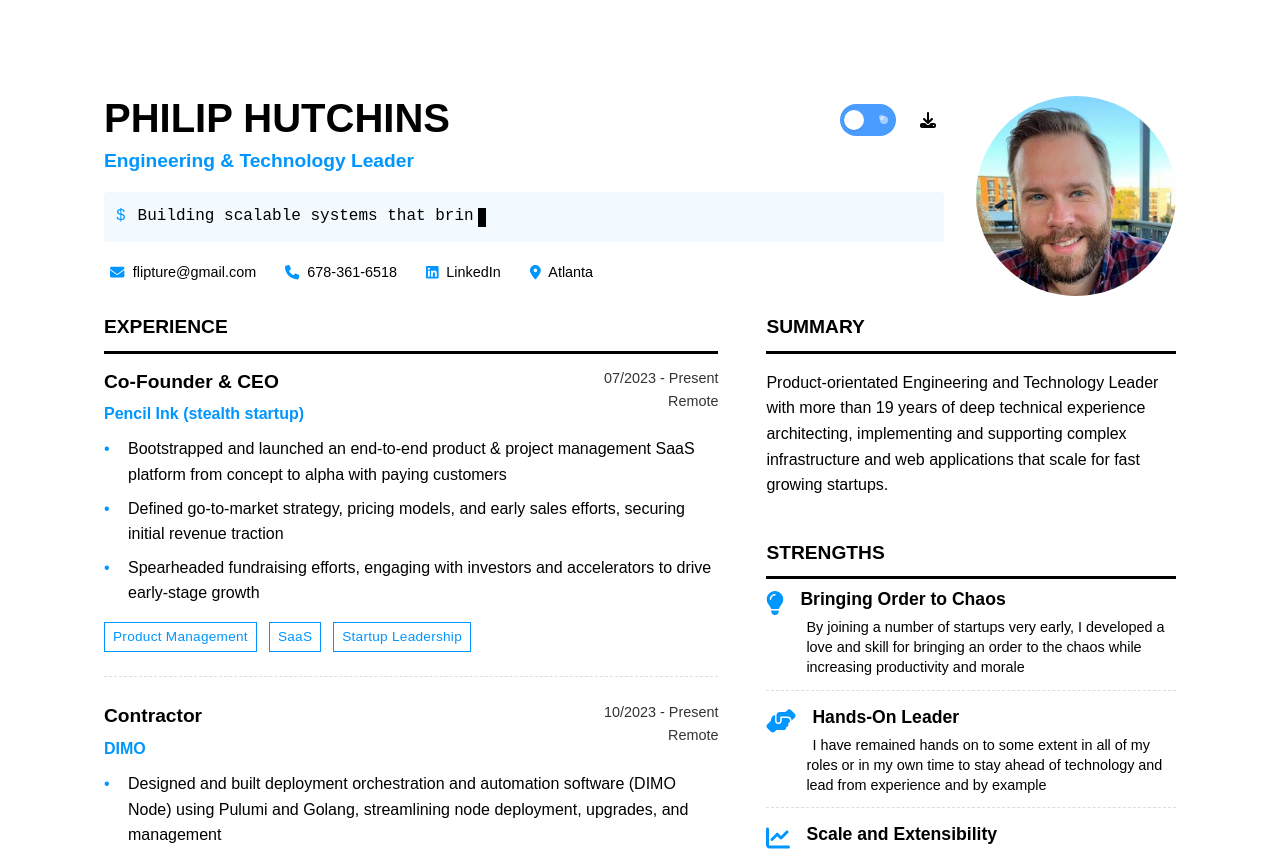
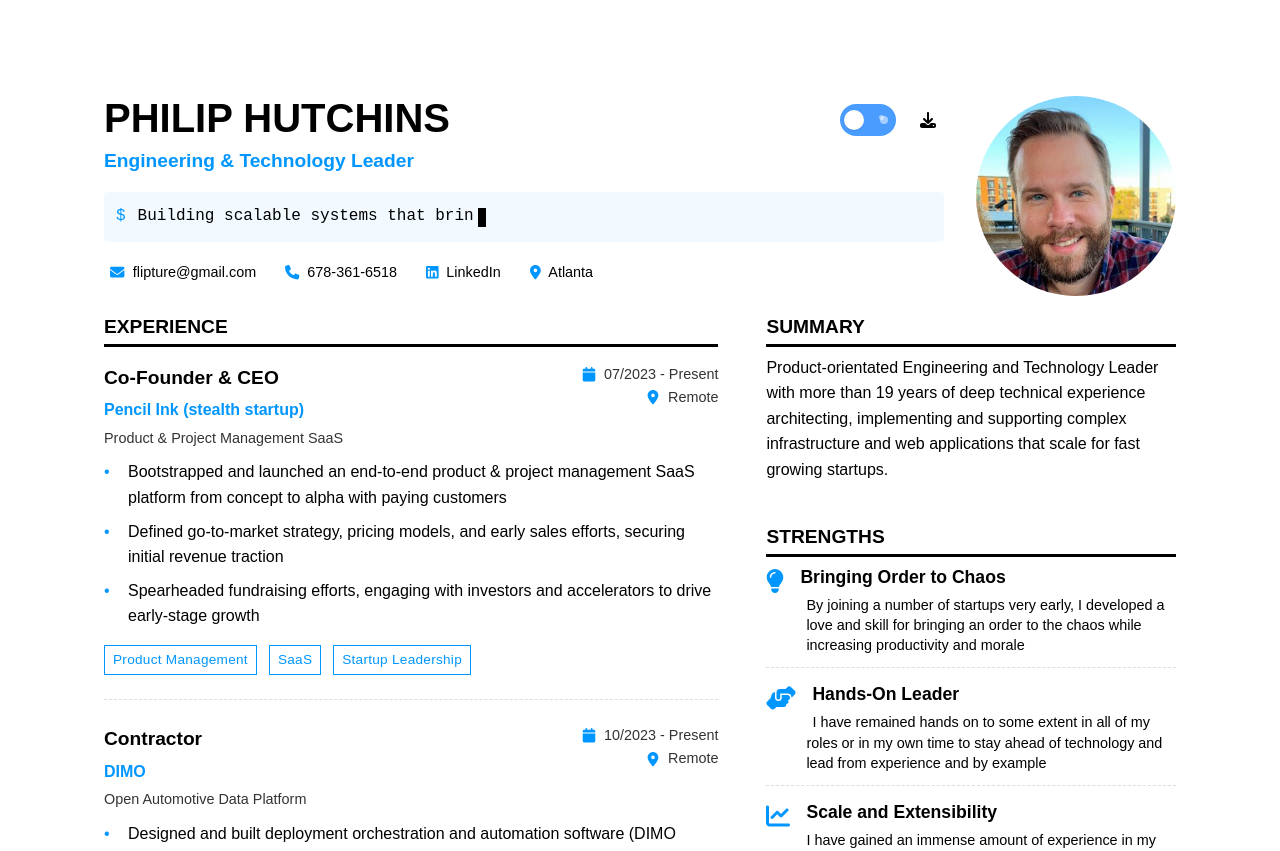
Before and after one commit to phutchins/interactiveresume, a Vue app: page / in a window 1280 px wide. Shown: the top 851 px of the page. Built offline with nearby package versions, Linux system fonts and the light colour scheme.

Commit message:
Added company description field

```diff
--- a/src/components/ExperienceSection.vue
+++ b/src/components/ExperienceSection.vue
@@ -5,10 +5,17 @@
         <div class="job-title-company">
           <h3>{{ job.title }}</h3>
           <h4>{{ job.company }}</h4>
+          <p class="company-description">{{ job.companyDescription }}</p>
         </div>
         <div class="job-meta">
-          <span class="job-date">{{ job.startDate }} - {{ job.endDate }}</span>
-          <span class="job-location">{{ job.location }}</span>
+          <span class="job-date">
+            <font-awesome-icon :icon="['fas', 'calendar']" class="meta-icon" />
+            {{ job.startDate }} - {{ job.endDate }}
+          </span>
+          <span class="job-location">
+            <font-awesome-icon :icon="['fas', 'location-dot']" class="meta-icon" />
+            {{ job.location }}
+          </span>
         </div>
       </div>
 
@@ -27,13 +34,19 @@
 </template>
 
 <script setup lang="ts">
+import { library } from '@fortawesome/fontawesome-svg-core';
+import { faCalendar, faLocationDot } from '@fortawesome/free-solid-svg-icons';
+import { FontAwesomeIcon } from '@fortawesome/vue-fontawesome';
 import { ref } from 'vue';
 import type { Experience } from '../types/resume';
+
+library.add(faCalendar, faLocationDot);
 
 const jobs: Experience[] = [
   {
     title: 'Co-Founder & CEO',
     company: 'Pencil Ink (stealth startup)',
+    companyDescription: 'Product & Project Management SaaS',
     location: 'Remote',
     startDate: '07/2023',
     endDate: 'Present',
@@ -47,6 +60,7 @@ const jobs: Experience[] = [
   {
     title: 'Contractor',
     company: 'DIMO',
+    companyDescription: 'Open Automotive Data Platform',
     location: 'Remote',
     startDate: '10/2023',
     endDate: 'Present',
@@ -60,6 +74,7 @@ const jobs: Experience[] = [
   {
     title: 'Chief Technology Officer',
     company: 'Proof',
+    companyDescription: 'Data Driven Impact Analysis',
     location: 'Remote / Miami, FL',
     startDate: '04/2022',
     endDate: '07/2023',
@@ -72,6 +87,7 @@ const jobs: Experience[] = [
   {
     title: 'Decentralization Workstream Lead',
     company: 'Gitcoin DAO',
+    companyDescription: 'Community Funding Tools',
     location: 'Remote',
     startDate: '05/2021',
     endDate: '03/2022',
@@ -85,6 +101,7 @@ const jobs: Experience[] = [
   {
     title: 'Vice President of Engineering and Product',
     company: 'Gravy Solutions',
+    companyDescription: 'Customer Retention',
     location: 'Remote / Atlanta, GA',
     startDate: '06/2020',
     endDate: '05/2021',
@@ -98,6 +115,7 @@ const jobs: Experience[] = [
   {
     title: 'Chief Technology Officer',
     company: 'Storj Labs Inc.',
+    companyDescription: 'Decentralized Cloud Storage Platform',
     location: 'Atlanta, GA / Remote',
     startDate: '03/2016',
     endDate: '12/2019',
@@ -169,6 +187,14 @@ const toggleExpanded = (index: number) => {
     font-size: 1rem;
     color: var(--primary-color);
     text-align: left;
+    margin-bottom: 0.25rem;
+  }
+
+  .company-description {
+    font-size: 0.9rem;
+    color: var(--secondary-color);
+    text-align: left;
+    margin: 0;
   }
 }
 
@@ -178,6 +204,21 @@ const toggleExpanded = (index: number) => {
   align-items: flex-end;
   font-size: 0.9rem;
   color: var(--secondary-color);
+  min-width: 200px;
+  text-align: right;
+
+  .job-date, .job-location {
+    display: flex;
+    align-items: center;
+    justify-content: flex-end;
+    gap: 0.5rem;
+    width: 100%;
+  }
+
+  .meta-icon {
+    color: var(--primary-color);
+    width: 14px;
+  }
 }
 
 .job-content {
--- a/src/components/Resume.vue
+++ b/src/components/Resume.vue
@@ -452,14 +452,14 @@ section {
     text-align: left;
     color: var(--text-color);
     border-bottom: 3px solid var(--text-color);
-    padding-bottom: 0.5rem;
-    margin-bottom: 0.3rem;
+    padding-bottom: 0.05rem;
+    margin-bottom: 0.5rem;
     font-weight: bold;
   }
 
   &.summary {
     p {
-      margin-top: 1rem;
+      margin-top: 0.5rem;
       text-align: left;
       text-justify: inter-word;
     }
@@ -743,9 +743,9 @@ section {
 
     h2 {
       font-size: 16px !important;
-      padding-bottom: 0.25rem !important;
-      margin-bottom: 0.75rem !important;
-      border-bottom: 2px solid currentColor !important;
+      padding-bottom: 0.05rem !important;
+      margin-bottom: 0.5rem !important;
+      border-bottom: 3px solid currentColor !important;
     }
   }
 
--- a/src/types/resume.ts
+++ b/src/types/resume.ts
@@ -40,6 +40,7 @@ export interface ResumeVersion {
 export interface Experience {
   title: string
   company: string
+  companyDescription: string
   location: string
   startDate: string
   endDate: string
```
